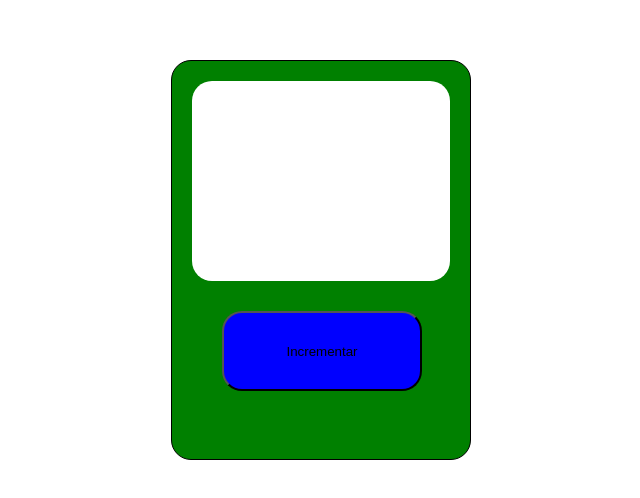
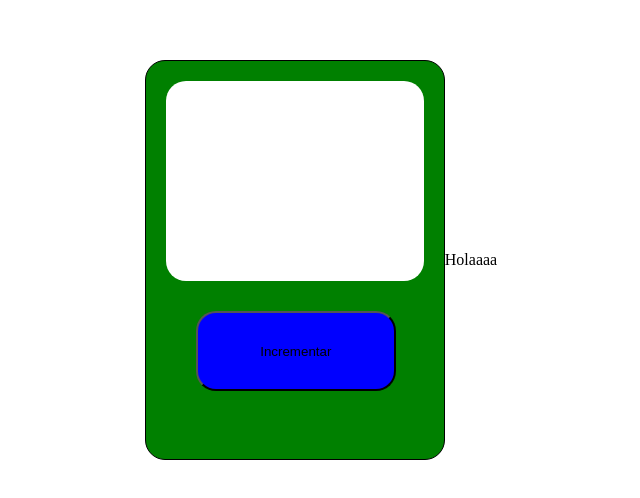
Before and after one commit to BeBono/contador-delete, a plain HTML site: page 16_Contador/index.html in a window 1280 px wide. Shown: the part 140-638 px from the top of the page, without its empty margins (319-959 px from the left). Drawn offline with Linux system fonts and the light colour scheme.

Commit message:
commit daniela

```diff
--- a/16_Contador/index.html
+++ b/16_Contador/index.html
@@ -14,6 +14,8 @@
         <button onclick="incrementar()" >Incrementar</button>
     </div>
 
+    <div class="prueba"> Holaaaa</div>
+
 
 <script src="script.js"></script>
 </body>
```
